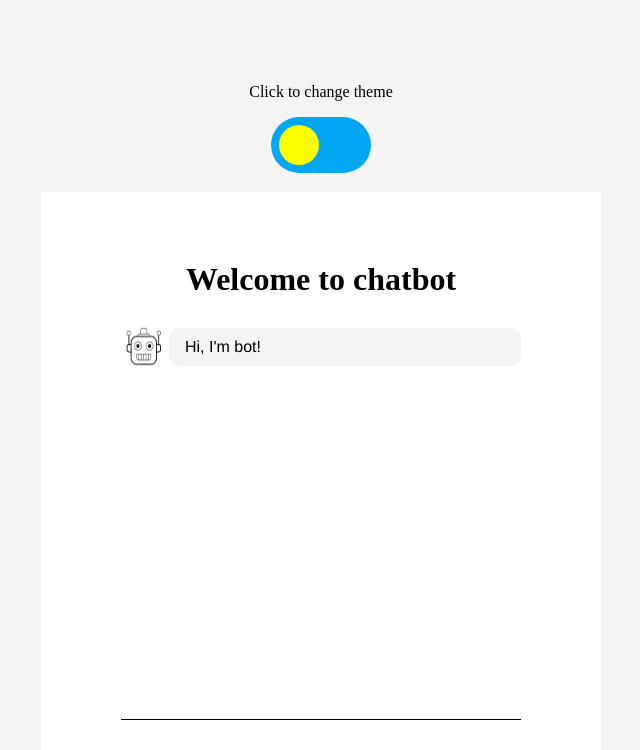
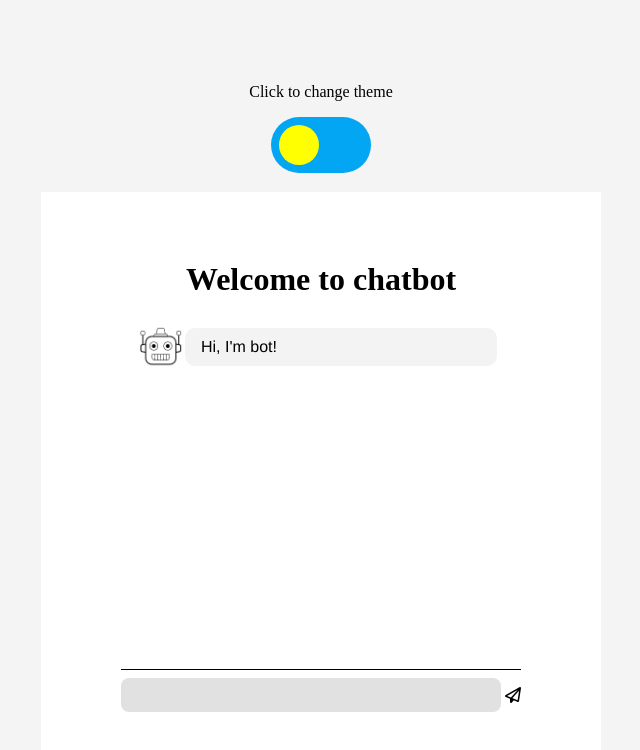
Before and after one commit to ilala1/Chatbot, a React (Create React App) app: page / in a window 1280 px wide. Shown: the top 750 px of the page, without its empty margins (319-959 px from the left). Built offline with nearby package versions, Linux system fonts and the light colour scheme.

Commit message:
final touch ups

```diff
--- a/src/actions/jarvis.js
+++ b/src/actions/jarvis.js
@@ -24,7 +24,7 @@ const loadingState = (dispatch) => {
 const timeoutForResponse = (dispatch, type, payload) => {
     setTimeout(() => {
         dispatch({ type, payload})
-      }, 2000);
+      }, 1000);
 }
 
 // sends message to bot - local file
--- a/src/components/chat/Chat.js
+++ b/src/components/chat/Chat.js
@@ -15,7 +15,7 @@ const Chat = ({ chat, userMessage, sendMessage }) => {
     const endOfMessages = useRef(null);
 
     const scrollToBottom = () => {
-        endOfMessages.current.scrollIntoView({behavior: 'smooth'})
+        endOfMessages.current.scrollIntoView({ behavior: 'smooth' })
     }
 
     useEffect(scrollToBottom, [chat]);
@@ -58,11 +58,16 @@ const Chat = ({ chat, userMessage, sendMessage }) => {
                     )}
                     <div ref={endOfMessages}></div>
                 </div>
-                <input id="chatBox"
+
+            </div>
+                <div className="chatInputWrapper">
+                    <input id="chatBoxInput"
+                    className="chatboxInputField"
                         onChange={(e) => setMessage(e.target.value)}
                         onKeyPress={handleClick}
                         value={message}>
                     </input>
+                    <i className="far fa-paper-plane"></i>
 
                 </div>
         </div>
--- a/src/styles/blocks/chatBox.scss
+++ b/src/styles/blocks/chatBox.scss
@@ -7,6 +7,7 @@
 	align-items: center;
 	.chatBoxContainer {
 		height: 30rem;
+		width: 30rem;
 		max-width: 25rem;
 		display: inline-block;
 		display: flex;
@@ -22,25 +23,36 @@
 			flex-direction: column;
 			justify-content: space-between;
 			height: 100%;
+			width: 100%;
 			overflow-y: scroll;
-			.internal {
-				animation: blinker 1s linear infinite;
-				text-align: right;
-				@keyframes blinker {
-					50% {
-						opacity: 0;
-					}
-				}
-			}
-			input {
+			// overflow-x: hidden;
+		}
+		.chatInputWrapper {
+			margin-top: 1rem;
+			border-top: 1px solid #000;
+			padding: 0.5rem 0;
+			display: flex;
+			align-items: center;
+			.chatboxInputField {
+				padding: 0.5rem 1rem;
+				padding-left: 1rem;
+				border-radius: 0.5rem;
 				border: 0;
 				height: 1.1rem;
-				width: 30rem;
+				width: 90%;
 				outline: none;
 				font-family: "Helvetica Neue", Helvetica, Arial, sans-serif;
 				font-size: 1.2rem;
-				margin-top: 2rem;
+				background: $inputBg;
+			}
+			.fa-paper-plane {
+				padding-left: 0.25rem;
 			}
 		}
 	}
+	@media #{$media-minimum} {
+		.chatBoxContainer {
+			padding: 2.5rem $padding-sides-minimum;
+		}
+	}
 }
--- a/src/styles/blocks/chatBubble.scss
+++ b/src/styles/blocks/chatBubble.scss
@@ -1,32 +1,36 @@
 .chatBubble {
 	display: flex;
 	justify-content: center;
+	padding: 0 1rem;
+	width: 90%;
 	.botIcon,
 	.userIcon {
 		margin: auto;
-		width: 1rem;
+		width: 90%;
 		height: 3rem;
 		flex: 0 0 10%;
 	}
 	.user,
-	.bot {
-		flex: 0 0 90%;
+	.bot,
+	.internal {
+		flex: 0 0 85%;
 		color: white;
 		font-family: "Helvetica Neue", Helvetica, Arial, sans-serif;
 		border-radius: 10px;
 		margin: 0.5rem 0;
 		line-height: 1.4rem;
 		padding: 0.5rem;
-		padding-right: 1rem;
 		max-width: 80%;
 		min-height: 1rem;
 	}
 	.user {
 		order: 1;
+		padding-right: 1rem;
+		color: #fff;
+		margin-right: auto;
+		margin-left: 0;
 		background-color: #d30689;
 		text-align: right;
-		margin-right: auto;
-		margin-left: 0;
 	}
 	.userIcon {
 		height: 2.5rem;
@@ -41,11 +45,18 @@
 		margin-right: 0;
 	}
 	.internal {
-		margin-right: auto;
-		flex: 0 0 83%;
+		// margin-right: auto;
+		// flex: 0 0 83%;
+		animation: blinker 1s linear infinite;
+		text-align: right;
+		@keyframes blinker {
+			50% {
+				opacity: 0;
+			}
+		}
 	}
 	.typingIcon {
-		height: 100%;
+		height: 90%;
 		margin-top: auto;
 	}
 }
--- a/src/styles/blocks/themeBlock.scss
+++ b/src/styles/blocks/themeBlock.scss
@@ -12,10 +12,9 @@
 		.chatBoxContainer {
 			background: $chatboxDarkBg;
 			.historyContainer {
-				border-bottom: 1px solid #fff;
+				// border-bottom: 1px solid #fff;
 				input {
 					color: #fff;
-					background: $chatboxDarkBg;
 				}
 			}
 		}
@@ -30,10 +29,9 @@
 		.chatBoxContainer {
 			background: $chatboxLightBg;
 			.historyContainer {
-				border-bottom: 1px solid #000;
+				// border-bottom: 1px solid #000;
 				input {
 					color: #000;
-					background: $chatboxLightBg;
 				}
 			}
 		}
--- a/src/styles/variables.scss
+++ b/src/styles/variables.scss
@@ -19,6 +19,8 @@ $chatboxDarkBg: rgb(201, 201, 201);
 $typingBubble-color-bg: #e6e7ed;
 $yellow: #ffff01;
 
+$inputBg: #e1e1e1;
+
 // toggle slide variables
 $d: 2.5em;
 $p: 0.5em;
```
Also changed, not shown: src/images/send.png (added). Lines whose indentation alone changed are shown as unchanged.
